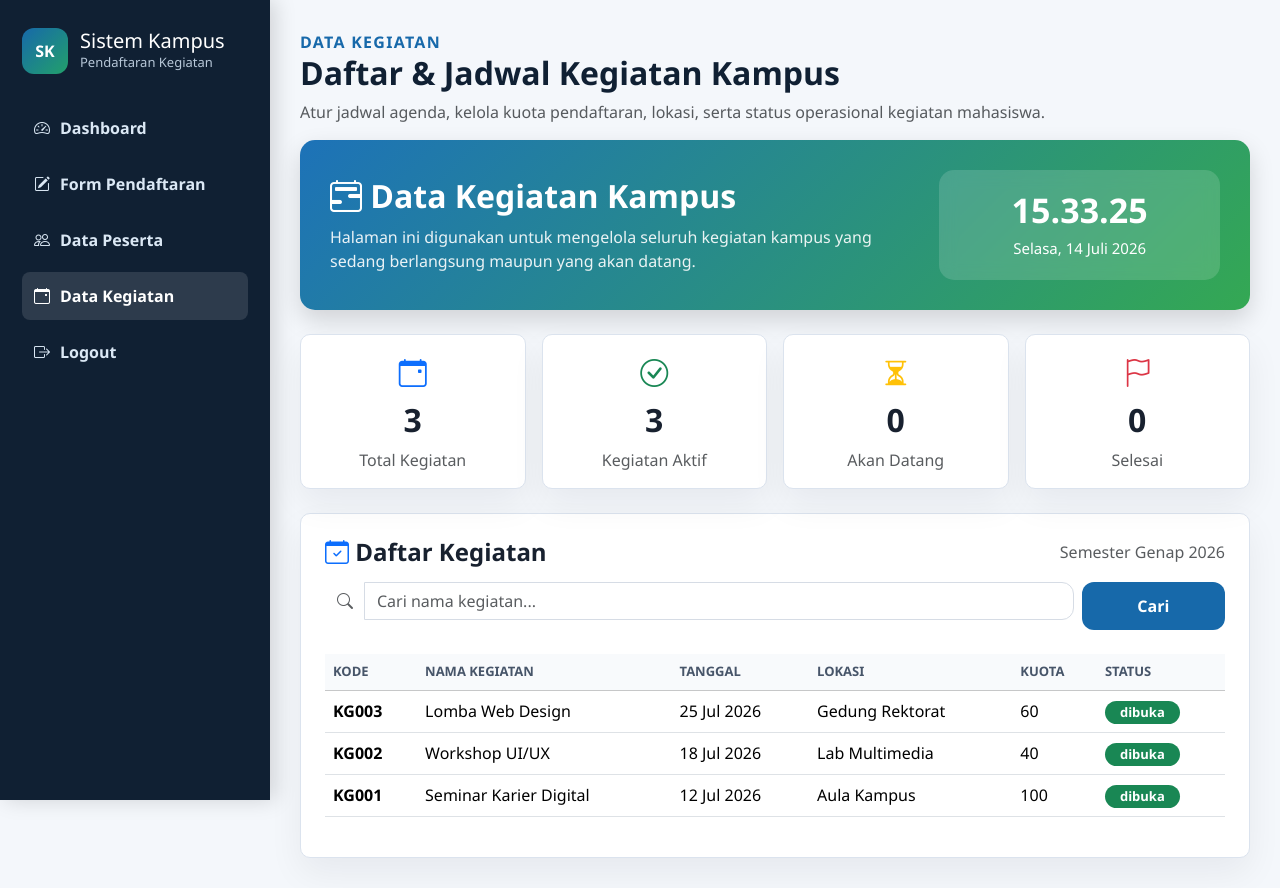
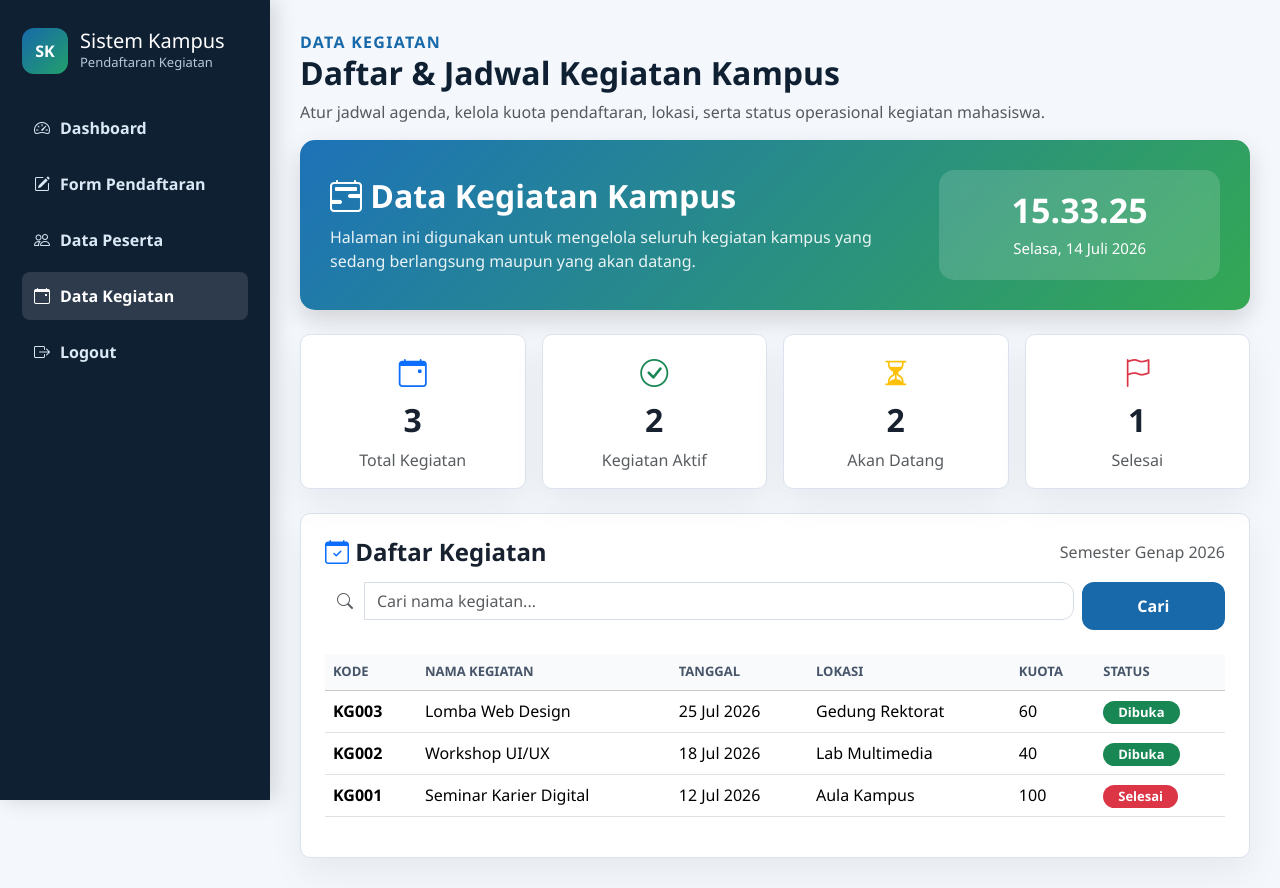
Before and after one commit to gyanfitraisma/KEGIATAN-KAMPUS, a PHP site: page /kegiatan.php in a window 1280 px wide. Run offline with PHP 8.4, Linux system fonts and the light colour scheme; a user stored in the database is signed in; data comes from the database, SQL or seed files in the repository.

Commit message:
logika php status dinamis berdasarkan tggl

```diff
--- a/kegiatan.php
+++ b/kegiatan.php
@@ -26,66 +26,52 @@ if (isset($_GET['cari'])) {
     $query_kegiatan = mysqli_query($koneksi, "SELECT * FROM kegiatan ORDER BY id_kegiatan DESC");
 }
 
-// 2.Hitung Statistik Secara Dinamis dari Database
+// 2. Hitung Statistik Secara Dinamis dari Database (PERBAIKAN OTOMATIS)
 // Menjalankan query SQL untuk menghitung jumlah total baris/record pada tabel kegiatan
 $q_total = mysqli_query($koneksi, "SELECT COUNT(*) as total FROM kegiatan");
-// Mengambil hasil perhitungan query ke dalam bentuk array asosiatif
 $d_total = mysqli_fetch_assoc($q_total);
-// Menyimpan angka total kegiatan ke dalam variabel penampung
 $total_kegiatan = $d_total['total'];
 
-// Untuk contoh, kita samakan kegiatan aktif dengan total kegiatan, sisanya 0 sesuai template aslimu
-// Menetapkan jumlah kegiatan aktif sama dengan total kegiatan yang ada saat ini
-$kegiatan_aktif = $total_kegiatan;
-// Menetapkan nilai default 0 untuk kategori kegiatan yang akan datang
-$akan_datang = 0;
-// Menetapkan nilai default 0 untuk kategori kegiatan yang sudah selesai
-$selesai = 0;
+// Hitung Kegiatan Selesai secara dinamis (Tanggal kurang dari hari ini)
+$q_selesai = mysqli_query($koneksi, "SELECT COUNT(*) as total FROM kegiatan WHERE tanggal < CURDATE()");
+$d_selesai = mysqli_fetch_assoc($q_selesai);
+$selesai = $d_selesai['total'];
+
+// Hitung Kegiatan Akan Datang secara dinamis (Tanggal lebih dari hari ini)
+$q_datang = mysqli_query($koneksi, "SELECT COUNT(*) as total FROM kegiatan WHERE tanggal > CURDATE()");
+$d_datang = mysqli_fetch_assoc($q_datang);
+$akan_datang = $d_datang['total'];
+
+// Kegiatan Aktif (Total kegiatan dikurangi yang sudah selesai)
+$kegiatan_aktif = $total_kegiatan - $selesai;
 ?>
 
 <!DOCTYPE html>
-<!-- Mendeklarasikan tipe dokumen sebagai HTML5 dengan konfigurasi bahasa Indonesia -->
 <html lang="id">
 <head>
-    <!-- Menetapkan sistem pengodean karakter universal dokumen menggunakan UTF-8 -->
     <meta charset="UTF-8">
-    <!-- Mengonfigurasi tampilan agar tata letak berskala responsif di semua resolutions layar -->
     <meta name="viewport" content="width=device-width, initial-scale=1.0">
-    <!-- Menentukan judul halaman resmi pada tab browser pengguna -->
     <title>Data Kegiatan - Sistem Pendaftaran</title>
-    <!-- Memuat file CSS framework Bootstrap 5 untuk standarisasi layout komponen antarmuka -->
     <link href="https://cdn.jsdelivr.net/npm/bootstrap@5.3.3/dist/css/bootstrap.min.css" rel="stylesheet">
-    <!-- Memuat file CSS ikon bawaan dari Bootstrap Icons -->
     <link href="https://cdn.jsdelivr.net/npm/bootstrap-icons@1.11.3/font/bootstrap-icons.css" rel="stylesheet">
-    <!-- Menyertakan file CSS kustom eksternal untuk gaya tampilan lokal khas dashboard -->
     <link rel="stylesheet" href="assets/css/style.css">
 </head>
 <body>
 
     <!-- Elemen pembungkus menu navigasi utama di bagian samping halaman -->
     <aside class="sidebar">
-        <!-- Area identitas dan penjenamaan aplikasi -->
         <div class="brand">
-            <!-- Menampilkan simbol inisial aplikasi sebagai logo utama -->
             <div class="brand-logo">SK</div>
             <div>
-                <!-- Judul utama pada menu sidebar instansi -->
                 <h1>Sistem Kampus</h1>
-                <!-- Sub-deskripsi fungsi sistem pada sidebar -->
                 <p>Pendaftaran Kegiatan</p>
             </div>
         </div>
-        <!-- Kumpulan tautan navigasi antarmuka bagi pengguna admin -->
         <nav class="menu">
-            <!-- Tautan untuk berpindah ke halaman utama statistik (Dashboard) -->
             <a href="dashboard.php"><i class="bi bi-speedometer2"></i> Dashboard</a>
-            <!-- Tautan menuju ke formulir input data peserta baru -->
             <a href="form_daftar.php"><i class="bi bi-pencil-square"></i> Form Pendaftaran</a>
-            <!-- Tautan navigasi untuk membuka daftar tabel database peserta -->
             <a href="data_peserta.php"><i class="bi bi-people"></i> Data Peserta</a>
-            <!-- Tautan navigasi aktif saat ini yang mengarah ke manajemen data kegiatan -->
             <a href="kegiatan.php" class="active"><i class="bi bi-calendar-event"></i> Data Kegiatan</a>
-            <!-- Tautan pengakhiran sesi masuk untuk keluar dari sistem aplikasi secara aman -->
             <a href="logout.php"><i class="bi bi-box-arrow-right"></i> Logout</a>
         </nav>
     </aside>
@@ -105,18 +91,13 @@ $selesai = 0;
         </section>
 
         <!-- Banner Atas -->
-        <!-- Bagian kartu hero penyambutan dengan gradasi warna menarik dan sudut melengkung -->
         <section class="hero-dashboard mb-4" style="background: linear-gradient(135deg, #1d72b8 0%, #34a853 100%); color: white; padding: 30px; border-radius: 15px;">
             <div class="row align-items-center">
-                <!-- Membagi tata letak kolom banner menjadi ukuran lebar 8 grid pada desktop -->
                 <div class="col-md-8">
-                    <!-- Judul utama halaman lengkap dengan ikon rentang kalender -->
                     <h2><i class="bi bi-calendar2-range"></i> Data Kegiatan Kampus</h2>
-                    <!-- Deskripsi ringkas mengenai hak guna dan fungsi dari modul halaman saat ini -->
                     <p class="mb-0">Halaman ini digunakan untuk mengelola seluruh kegiatan kampus yang sedang berlangsung maupun yang akan datang.</p>
                 </div>
                 <div class="col-md-4 text-md-end">
-                    <!-- Penampung Jam dan Tanggal Digital (Akan di-update otomatis oleh JavaScript) -->
                     <div class="hero-time">
                         <h3 id="jam">00:00:00</h3>
                         <span id="tanggal">Senin, 1 Januari 2026</span>
@@ -125,45 +106,32 @@ $selesai = 0;
             </div>
         </section>
 
-        <!-- Kartu Statistik (Sudah Dinamis) -->
-        <!-- Bagian baris yang menampung kartu-kartu metrik informasi statistik data -->
+        <!-- Kartu Statistik (Sudah Otomatis & Dinamis) -->
         <section class="row g-3 mb-4">
-            <!-- Kartu indikator informasi jumlah total seluruh kegiatan -->
             <div class="col-md-3">
                 <div class="card-box text-center p-3">
-                    <!-- Menampilkan ikon kalender dengan dekorasi warna primer -->
                     <i class="bi bi-calendar-event text-primary fs-3"></i>
-                    <!-- Mencetak angka total kegiatan dinamis dari kalkulasi database -->
                     <h2 class="mt-2 fw-bold"><?= $total_kegiatan; ?></h2>
                     <p class="text-muted mb-0">Total Kegiatan</p>
                 </div>
             </div>
-            <!-- Kartu indikator informasi jumlah kegiatan berstatus aktif saat ini -->
             <div class="col-md-3">
                 <div class="card-box text-center p-3">
-                    <!-- Menampilkan ikon lingkaran tercentang berwarna hijau -->
                     <i class="bi bi-check-circle text-success fs-3"></i>
-                    <!-- Mencetak variabel jumlah kegiatan berstatus aktif -->
                     <h2 class="mt-2 fw-bold"><?= $kegiatan_aktif; ?></h2>
                     <p class="text-muted mb-0">Kegiatan Aktif</p>
                 </div>
             </div>
-            <!-- Kartu indikator informasi jumlah kegiatan terjadwal di masa mendatang -->
             <div class="col-md-3">
                 <div class="card-box text-center p-3">
-                    <!-- Menampilkan ikon jam pasir pertanda waktu tunggu berwarna kuning -->
                     <i class="bi bi-hourglass-split text-warning fs-3"></i>
-                    <!-- Mencetak nilai statistik kegiatan yang akan datang -->
                     <h2 class="mt-2 fw-bold"><?= $akan_datang; ?></h2>
                     <p class="text-muted mb-0">Akan Datang</p>
                 </div>
             </div>
-            <!-- Kartu indikator informasi jumlah seluruh kegiatan yang telah sukses terlaksana -->
             <div class="col-md-3">
                 <div class="card-box text-center p-3">
-                    <!-- Menampilkan ikon bendera penanda akhir berwarna merah -->
                     <i class="bi bi-flag text-danger fs-3"></i>
-                    <!-- Mencetak nilai statistik jumlah kegiatan yang telah selesai -->
                     <h2 class="mt-2 fw-bold"><?= $selesai; ?></h2>
                     <p class="text-muted mb-0">Selesai</p>
                 </div>
@@ -171,38 +139,28 @@ $selesai = 0;
         </section>
 
         <!-- Tabel Utama -->
-        <!-- Kotak kartu pembungkus utama form pencarian dan tabel daftar data -->
         <section class="card-box p-4">
-            <!-- Header judul komponen di dalam kotak kartu dengan tata letak horizontal menyebar -->
             <div class="d-flex justify-content-between align-items-center mb-3">
                 <h4 class="fw-bold mb-0"><i class="bi bi-calendar-check text-primary"></i> Daftar Kegiatan</h4>
-                <!-- Menampilkan teks keterangan tahun akademik berjalan -->
                 <span class="text-muted">Semester Genap 2026</span>
             </div>
 
             <!-- Form Pencarian -->
-            <!-- Form pencarian data menggunakan metode GET yang mengarah ke halaman itu sendiri -->
             <form method="GET" action="" class="row g-2 mb-4">
-                <!-- Komponen input pencarian dengan lebar porsi 10 grid kisi -->
                 <div class="col-md-10">
                     <div class="input-group">
-                        <!-- Grup input pendukung berupa ikon kaca pembesar pencarian -->
                         <span class="input-group-text bg-white"><i class="bi bi-search text-muted"></i></span>
-                        <!-- Kolom teks pencarian yang menahan nilai pencarian sebelumnya menggunakan htmlspecialchars -->
                         <input type="text" name="keyword" class="form-control" placeholder="Cari nama kegiatan..." value="<?= htmlspecialchars($search); ?>">
                     </div>
                 </div>
-                <!-- Tombol eksekusi submit formulir pencarian dengan porsi 2 grid kisi -->
                 <div class="col-md-2">
                     <button type="submit" name="cari" class="btn btn-primary w-100">Cari</button>
                 </div>
             </form>
 
-            <!-- Wadah penampung responsif agar tabel tetap rapi jika diakses dari layar kecil -->
+            <!-- Wadah penampung responsif agar tabel tetap rapi -->
             <div class="table-responsive">
-                <!-- Elemen tabel Bootstrap dengan efek sorot baris dan perataan vertikal tengah -->
                 <table class="table table-hover align-middle">
-                    <!-- Bagian kepala judul kolom tabel dengan latar belakang terang -->
                     <thead class="table-light">
                         <tr>
                             <th>KODE</th>
@@ -215,29 +173,29 @@ $selesai = 0;
                     </thead>
                     <tbody>
                         <?php
-                        // Menginisialisasi variabel nomor urut baris data
-                        $no = 1;
-                        // Melakukan perulangan data baris hasil query dari tabel kegiatan database
                         while($row = mysqli_fetch_assoc($query_kegiatan)) {
-                            // Membuat format kode kustom otomatis (misal: KG001) dengan menambahkan angka 0 di sisi kiri string
                             $kode = "KG" . str_pad($row['id_kegiatan'], 3, "0", STR_PAD_LEFT);
                         ?>
-                        <!-- Menampilkan baris data dari database ke dalam baris tabel HTML -->
                         <tr>
-                            <!-- Menampilkan string kode kustom yang telah dibuat secara tebal -->
                             <td><strong><?= $kode; ?></strong></td>
-                            <!-- Menampilkan nama kegiatan secara aman dengan penyaringan htmlspecialchars -->
                             <td><?= htmlspecialchars($row['nama_kegiatan']); ?></td>
-                            <!-- Mengonversi string format tanggal database menjadi tampilan tanggal resmi (Tgl Bln Thn) -->
                             <td><?= date('d M Y', strtotime($row['tanggal'])); ?></td>
-                            <!-- Menampilkan nama lokasi atau tempat dilaksanakannya kegiatan secara aman -->
                             <td><?= htmlspecialchars($row['lokasi']); ?></td>
-                            <!-- Memeriksa ketersediaan kolom kuota, jika kosong maka akan menampilkan nilai default 100 -->
                             <td><?= isset($row['kuota']) ? $row['kuota'] : '100'; ?></td>
-                            <!-- Menampilkan label status pendaftaran kegiatan -->
                             <td>
-                                <!-- Label badge Bootstrap berbentuk oval dengan warna latar belakang hijau -->
-                                <span class="badge bg-success" style="border-radius: 50px; padding: 5px 15px;">dibuka</span>
+                                <!-- LOGIKA PHP STATUS DINAMIS BERDASARKAN TANGGAL HARI INI -->
+                                <?php
+                                $tgl_kegiatan = date('Y-m-d', strtotime($row['tanggal']));
+                                $tgl_sekarang = date('Y-m-d');
+
+                                if ($tgl_kegiatan < $tgl_sekarang) {
+                                    echo '<span class="badge bg-danger" style="border-radius: 50px; padding: 5px 15px;">Selesai</span>';
+                                } elseif ($tgl_kegiatan == $tgl_sekarang) {
+                                    echo '<span class="badge bg-primary" style="border-radius: 50px; padding: 5px 15px;">Berlangsung</span>';
+                                } else {
+                                    echo '<span class="badge bg-success" style="border-radius: 50px; padding: 5px 15px;">Dibuka</span>';
+                                }
+                                ?>
                             </td>
                         </tr>
                         <?php } ?>
@@ -248,14 +206,13 @@ $selesai = 0;
 
     </main>
 
-    <!-- Memuat bundle JavaScript resmi milik Bootstrap 5 untuk mendukung interaktivitas komponen -->
     <script src="https://cdn.jsdelivr.net/npm/bootstrap@5.3.3/dist/js/bootstrap.bundle.min.js"></script>
 
     <script>
     function updateJam() {
         const sekarang = new Date();
         document.getElementById("jam").innerHTML = sekarang.toLocaleTimeString("id-ID");
-        document.getElementById("tanggal").innerHTML = Clinical = sekarang.toLocaleDateString("id-ID", {
+        document.getElementById("tanggal").innerHTML = sekarang.toLocaleDateString("id-ID", {
             weekday: "long", day: "numeric", month: "long", year: "numeric"
         });
     }
```
